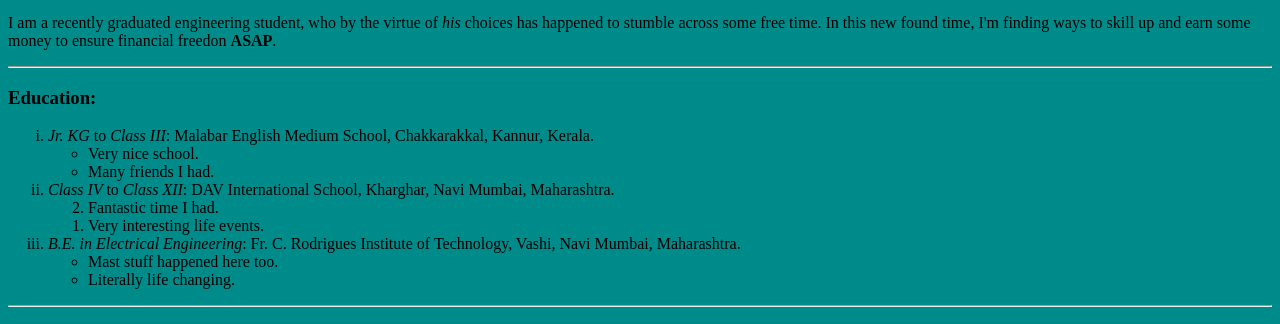
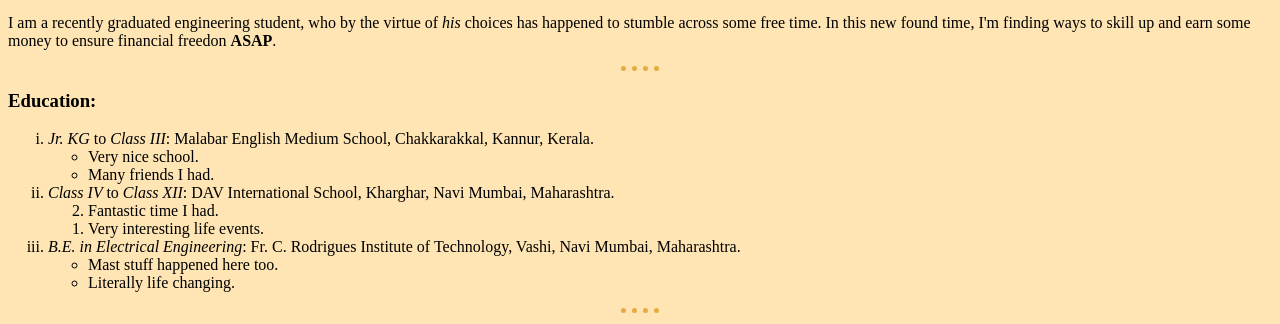
Before and after one commit to Gokul-0hno/personal-site, a plain HTML site: page index.html in a window 1280 px wide. Shown: the part 466-790 px from the top of the page. Drawn offline with Linux system fonts and the light colour scheme.

Commit message:
CSS lessons - border style, background color,

```diff
--- a/index.html
+++ b/index.html
@@ -3,9 +3,22 @@
   <head>
     <meta charset="UTF-8" />
     <title>Inside Gokul's mind</title>
+    <style>
+      body{
+        background-color: #FFE5B4;
+      }
+
+      hr{
+        width: 3%;
+        border-style: dotted none none none;
+        border-width: 5px;
+        border-color: #E8AA42;
+
+      }
+    </style>
   </head>
 
-  <body style="background-color: darkcyan;">
+  <body>
     <img src="Images/Cover.jpg" alt="Gokul holding a mic thinking wtf even is life" height="300" width="300">
     <h1 id="Gokul_Narayanan">Gokul Narayanan</h1>
     <p>
```
